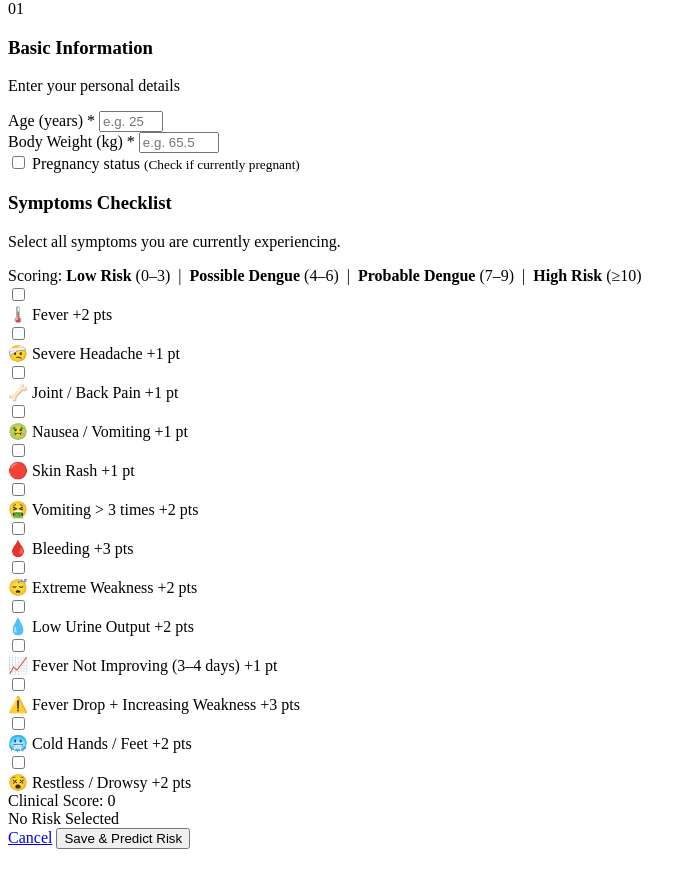
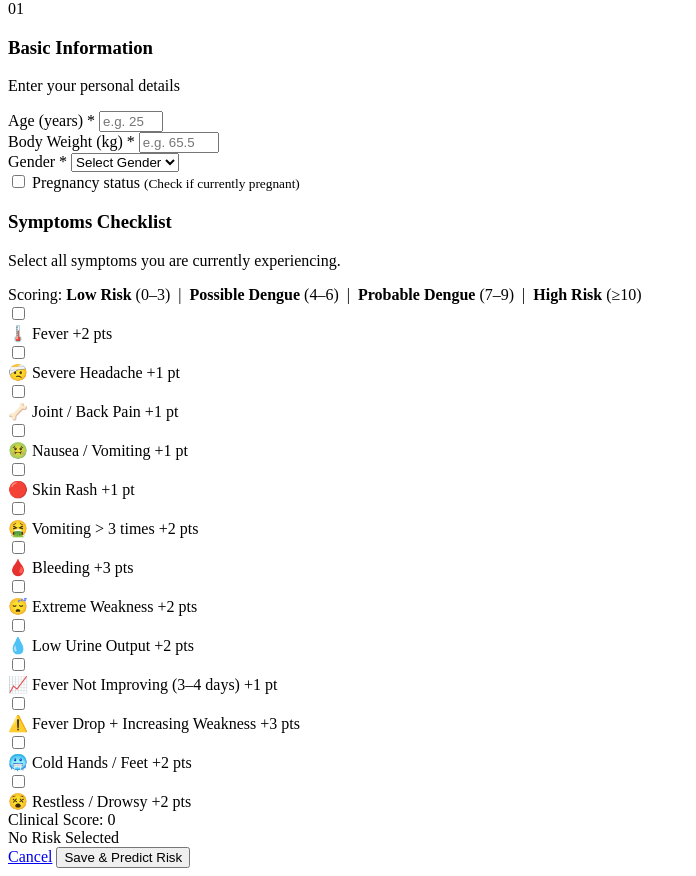
Before and after one commit to SonuKafle11/dengue_dss, a Django app: template core/templates/core/patient_form.html in a window 1280 px wide. Shown: the part 264-1140 px from the top of the page, without its empty margins (0-696 px from the left). Before the commit the page ends 1113 px from the top, so only its background shows below. Run offline with Django 4.2, Linux system fonts and the light colour scheme; the template is opened without the code that fills it, so the values that code supplies are empty.

Commit message:
login edited

```diff
--- a/core/templates/core/login.html
+++ b/core/templates/core/login.html
@@ -37,6 +37,7 @@
         <div>
           <label>Password</label>
           <input type="password" name="password" placeholder="Enter your password" required/>
+
         </div>
 
         <br>
--- a/core/templates/core/patient_form.html
+++ b/core/templates/core/patient_form.html
@@ -47,9 +47,18 @@
             <label>Body Weight (kg) <span class="required">*</span></label>
             <input type="number" name="weight" min="1" max="300" step="0.1" placeholder="e.g. 65.5" required/>
           </div>
+          <div class="form-group">
+            <label>Gender <span class="required">*</span></label>
+            <select name="gender" id="gender" required>
+            <option value="">Select Gender</option>
+            <option value="male">Male</option>
+            <option value="female">Female</option>
+            <option value="other">Other</option>
+            </select>
+          </div>
           <div class="form-group form-group-check">
             <label class="checkbox-label">
-              <input type="checkbox" name="is_pregnant"/>
+              <input type="checkbox" name="is_pregnant" id="pregnancy"/>
 
               Pregnancy status <small>(Check if currently pregnant)</small>
             </label>
@@ -197,6 +206,28 @@
 const symptomCards = document.querySelectorAll('.symptom-card');
 const liveScore    = document.getElementById('liveScore');
 const liveLevel    = document.getElementById('liveLevel');
+const genderField = document.getElementById('gender');
+const ageField = document.querySelector('input[name="age"]');
+const pregnancyField = document.getElementById('pregnancy');
+
+pregnancyField.addEventListener('change', function () {
+  const gender = genderField.value;
+  const age = parseInt(ageField.value || 0);
+
+  // Rule 1: Only female can be pregnant
+  if (this.checked && gender !== 'female') {
+    alert('Only females can be marked as pregnant.');
+    this.checked = false;
+    return;
+  }
+
+  // Rule 2: Age must be >= 10
+  if (this.checked && age < 10) {
+    alert('Pregnancy not valid for age below 10.');
+    this.checked = false;
+    return;
+  }
+});
 
 function updateScore() {
   let score = 0;
--- a/ml_model/naive_bayes.py
+++ b/ml_model/naive_bayes.py
@@ -4,9 +4,6 @@ import os
 import json
 import numpy as np
 class GaussianNaiveBayes:
-    """
-    Gaussian Naive Bayes classifier implemented.
-    """
 
     def __init__(self):
         self.classes = []
--- a/ml_model/predictor.py
+++ b/ml_model/predictor.py
@@ -12,7 +12,6 @@ FEATURES = ['fever', 'headache', 'joint_pain', 'muscle_pain',
             'platelet_count', 'wbc_count']
 
 _model = _scaler = None
-
 
 def _load():
     global _model, _scaler
```
Also changed, not shown: core/migrations/0001_initial.py, 2 other files.
